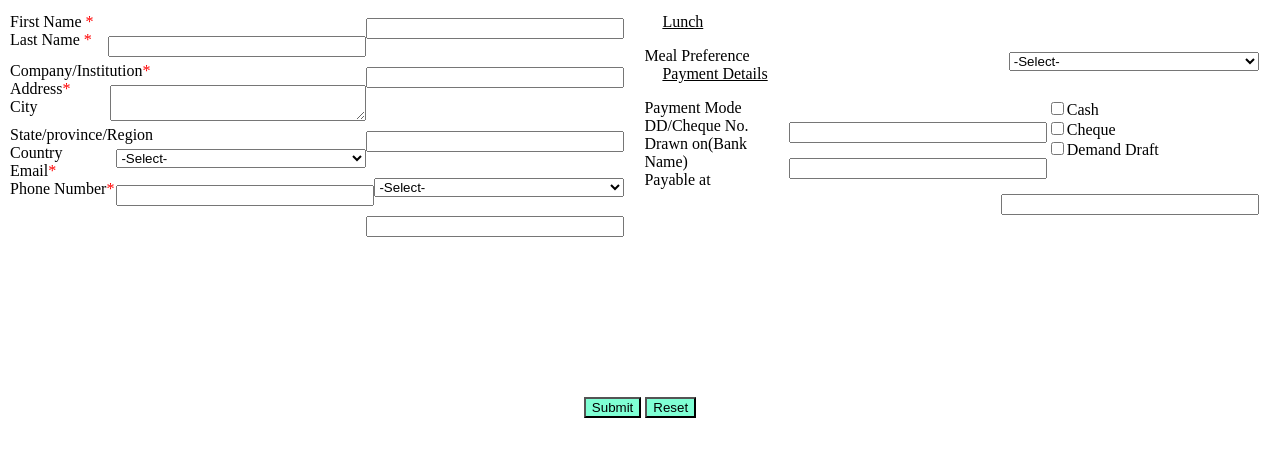
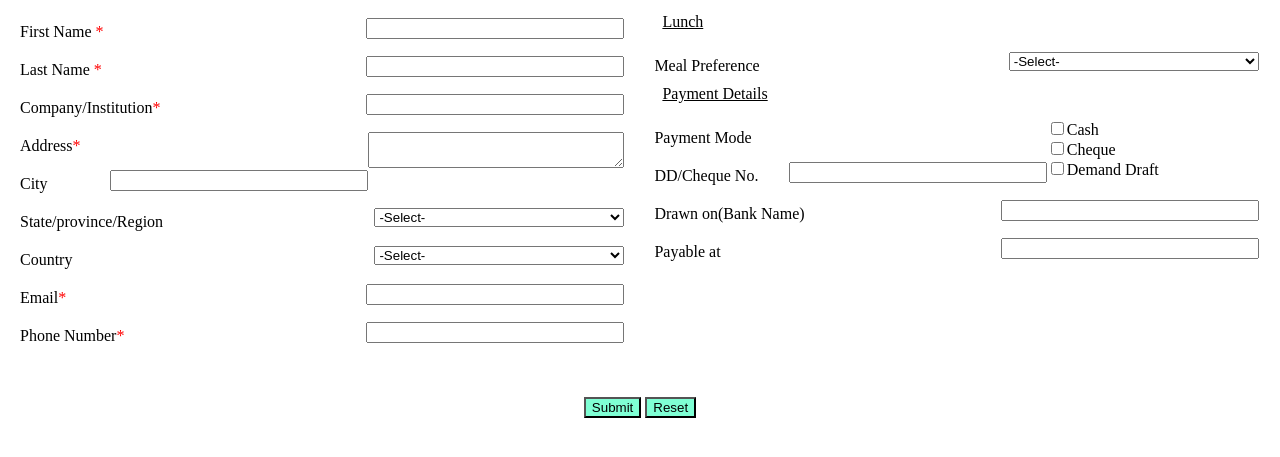
Before and after one commit to hnin-hnin-wai/WAP, a plain HTML site: page Day4/index.html in a window 1280 px wide. Shown: the part 91-548 px from the top of the page. Drawn offline with Linux system fonts and the light colour scheme.

Commit message:
update index.html

```diff
--- a/Day4/index.html
+++ b/Day4/index.html
@@ -27,7 +27,7 @@
 
             <!-- CONTAINER -->
             <form
-                action="#">
+                action="">
                 <!-- INFORMATION AREA -->
                 <div
                     class="main-container">
@@ -35,7 +35,7 @@
                     <div
                         class="sub-container" id="left-side">
                         <!--  fName -->
-                        <div class="components">
+                        <div>
                             <label for="firstName" class="lbl">First Name
                                 <span class="reqStar">*</span>
                             </label>
@@ -43,7 +43,7 @@
                         </div>
 
                         <!--  lName -->
-                        <div class="components">
+                        <div>
                             <label for="lastName" class="lbl">Last Name
                                 <span class="reqStar">*</span>
                             </label>
@@ -72,8 +72,8 @@
 
                         <!--  State/Province/Region -->
                         <div>
-                            <label for="state"  class="lbl">State/province/Region</label>
-                            <select name="selectState" class="inp" id="state">
+                            <label for="state" class="lbl">State/province/Region</label>
+                            <select name="selectState" class="inp">
                                 <option selected>-Select-</option>
                                 <option>CA</option>
                                 <option>IA</option>
@@ -83,7 +83,7 @@
                         <!--  Country -->
                         <div>
                             <label for="country" class="lbl">Country</label>
-                            <select name="selectCountry" class="inp" id="country">
+                            <select name="selectCountry" class="inp">
                                 <option selected>-Select-</option>
                                 <option>US</option>
                                 <option>China</option>
@@ -95,7 +95,7 @@
                         <div>
                             <label for="email" class="lbl">Email<span class="reqStar">*</span>
                             </label>
-                            <input type="text" id="email" name="email" class="inp" pattern="/^[a-z0-9._%+-]+@[a-z0-9.-]+\.[a-z]{2,4}$/">
+                            <input type="text" id="email" name="email" class="inp">
                         </div>
 
                         <!--  Phone No. req -->
@@ -113,8 +113,8 @@
 
                         <!-- Meal Preference -->
                         <div>
-                            <label for="meal" class="lbl">Meal Preference</label>
-                            <select name="selectMeal" class="inp" id="meal">
+                            <label class="lbl">Meal Preference</label>
+                            <select name="selectMeal" class="inp">
                                 <option selected>-Select-</option>
                                 <option>Vegetarian</option>
                                 <option>option1</option>
@@ -128,7 +128,7 @@
 
                         <!-- chk payment -->
                         <div>
-                            <label class="lbl">Payment Mode</label>
+                            <label for="payment" class="lbl">Payment Mode</label>
                             <div class="chkPayment">
                                 <div>
                                     <input type="checkbox" name="cash"/>Cash
--- a/Day4/main.css
+++ b/Day4/main.css
@@ -43,7 +43,7 @@ header{
     padding-left: 20px;
 }
 
-#lbl {
+.lbl {
     display: inline-block;
     margin: 10px;
 }
@@ -58,7 +58,7 @@ header{
 
 .inpAddress{
     width: 250px;
-   /*  height: 80; */
+    height: 80;
     display: block;
     float: right;
     margin-top: 5px;
```
